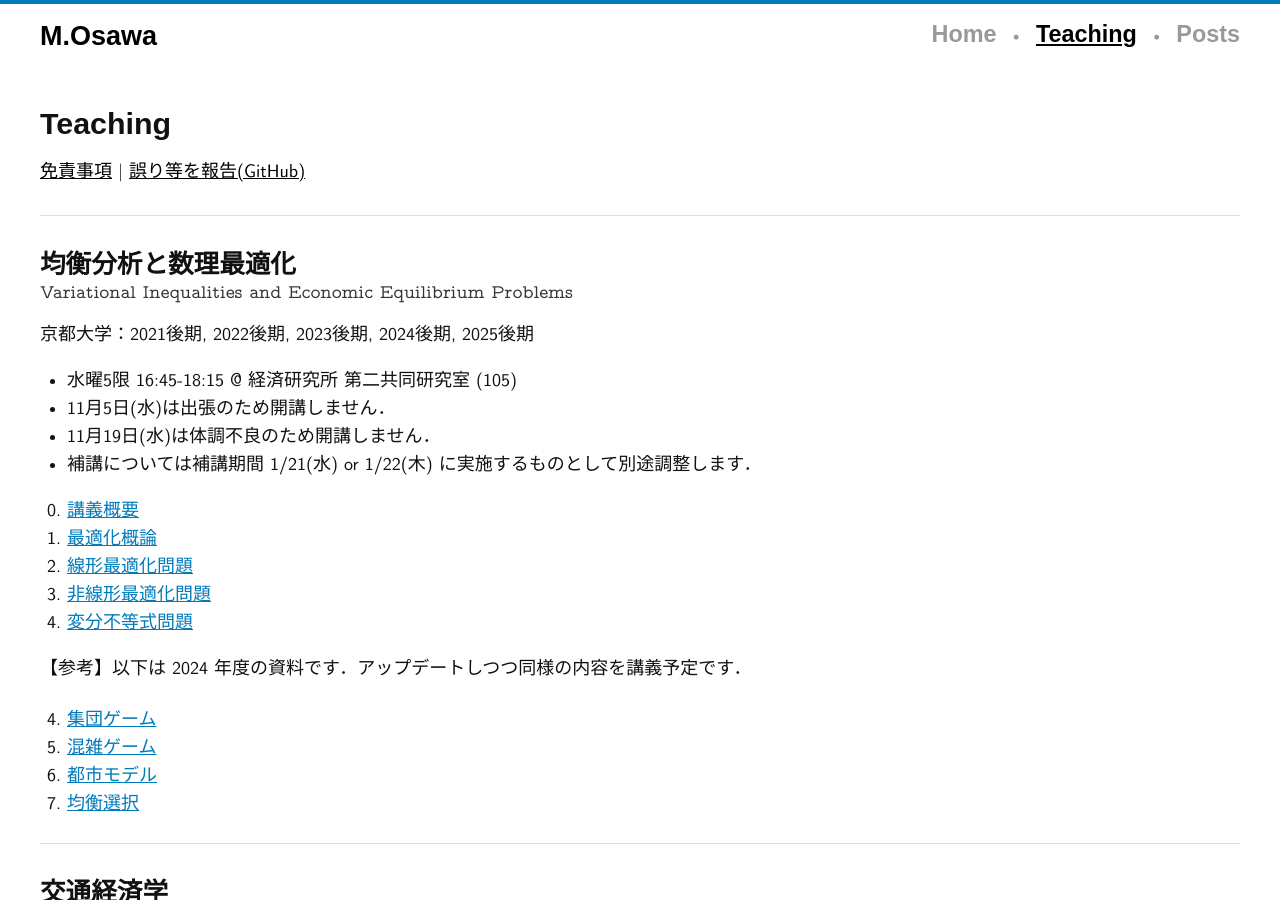
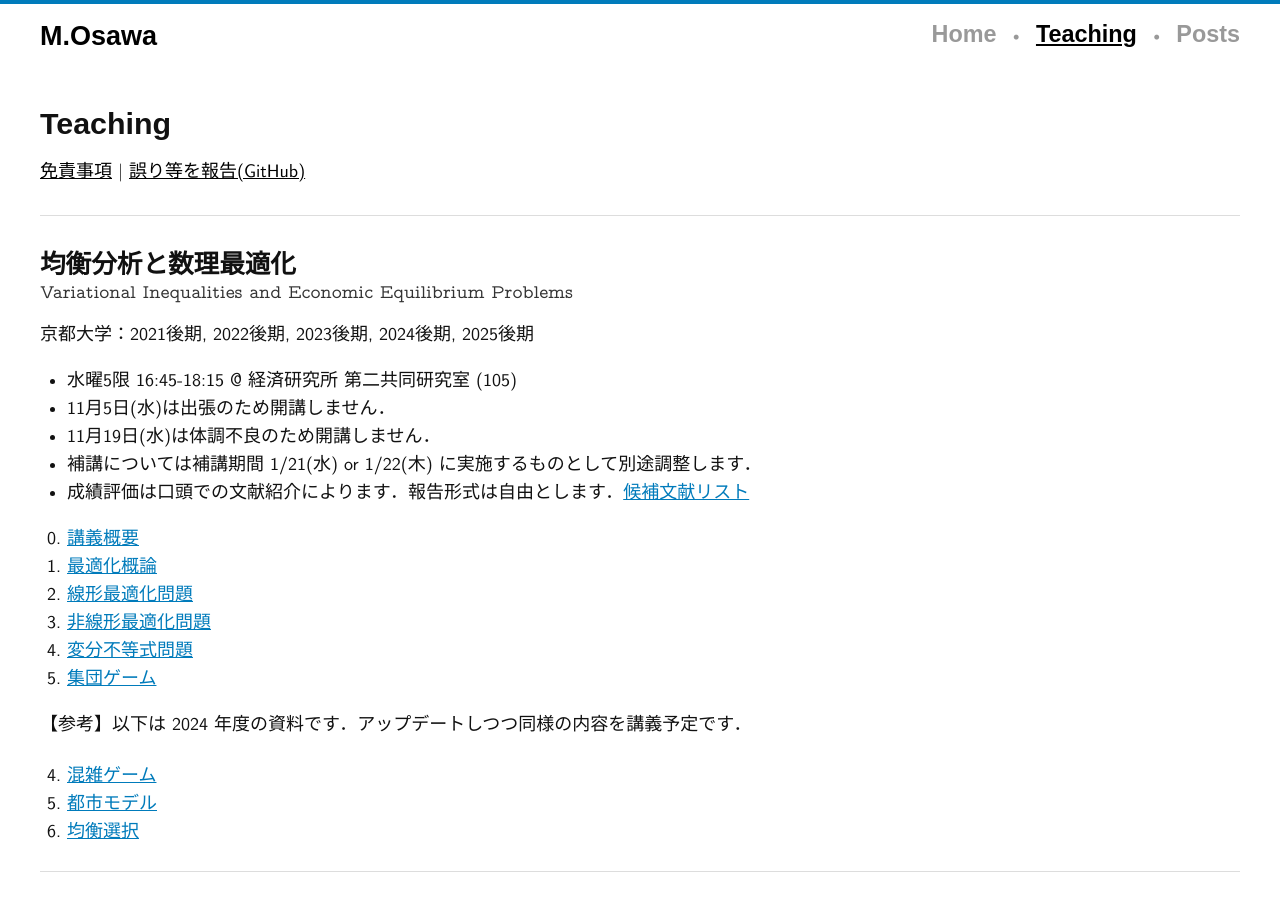
Before and after one commit to mino-osawa/mino-osawa.github.io, a Jekyll site: the page built from teaching.markdown, in a window 1280 px wide and 900 px high. Built offline with Jekyll 4.4.1, drawn with Linux system fonts in a browser that asks for light colours; some web fonts are replaced; part of the change alters nothing that is shown.

Commit message:
update VI

```diff
--- a/teaching.markdown
+++ b/teaching.markdown
@@ -23,6 +23,7 @@ permalink: "/teaching/"
 <li>11月5日(水)は出張のため開講しません．</li>
 <li>11月19日(水)は体調不良のため開講しません．</li>
 <li>補講については補講期間 1/21(水) or 1/22(木) に実施するものとして別途調整します．</li>
+<li>成績評価は口頭での文献紹介によります．報告形式は自由とします．<a href="/notes/vip/VI25-Readings.pdf">候補文献リスト</a></li>
 </ul>
 
 <ol start="0">
@@ -31,11 +32,11 @@ permalink: "/teaching/"
 <li><a href="/notes/vip/VI25-02_LP.pdf">線形最適化問題</a></li>
 <li><a href="/notes/vip/VI25-03_NLP.pdf">非線形最適化問題</a></li>
 <li><a href="/notes/vip/VI25-04_VIP.pdf">変分不等式問題</a></li>
+<li><a href="/notes/vip/VI25-05_PG.pdf">集団ゲーム</a></li>
 </ol>
 
 【参考】以下は 2024 年度の資料です．アップデートしつつ同様の内容を講義予定です．
 <ol start="4">
-<li><a href="/notes/vip/24-05_PG.pdf">集団ゲーム</a></li>
 <li><a href="/notes/vip/24-06_Congestion.pdf">混雑ゲーム</a></li>
 <li><a href="/notes/vip/24-07_Urban.pdf">都市モデル</a></li>
 <li><a href="/notes/vip/24-08_Stability.pdf">均衡選択</a></li>
```
Also changed, not shown: 3 other files.
